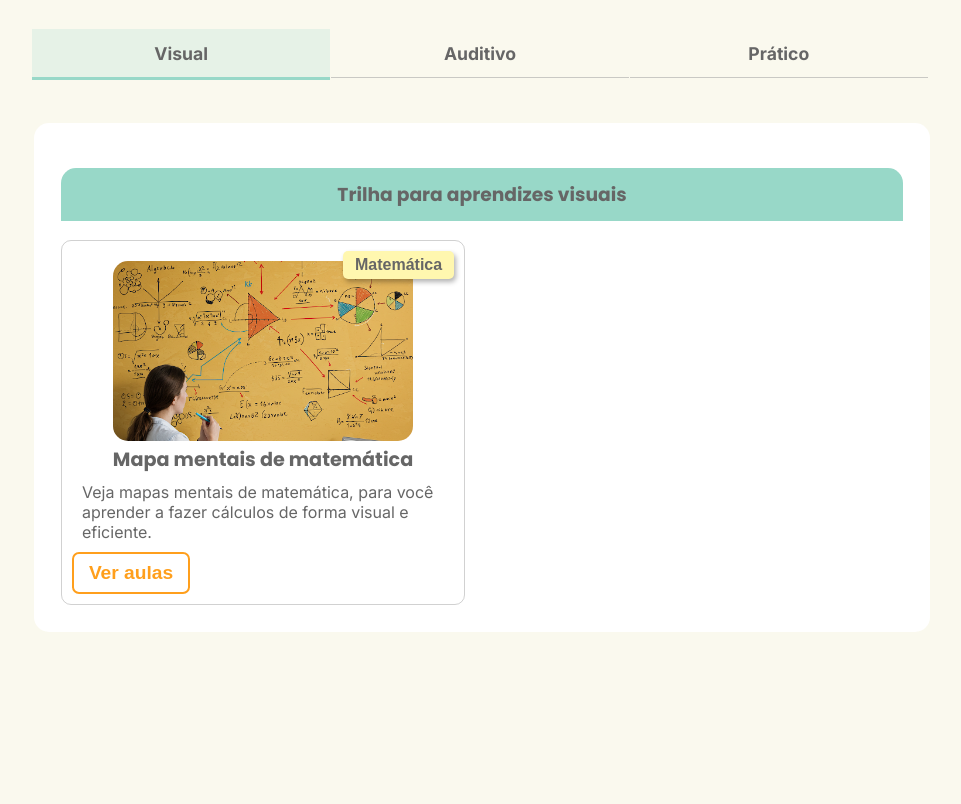
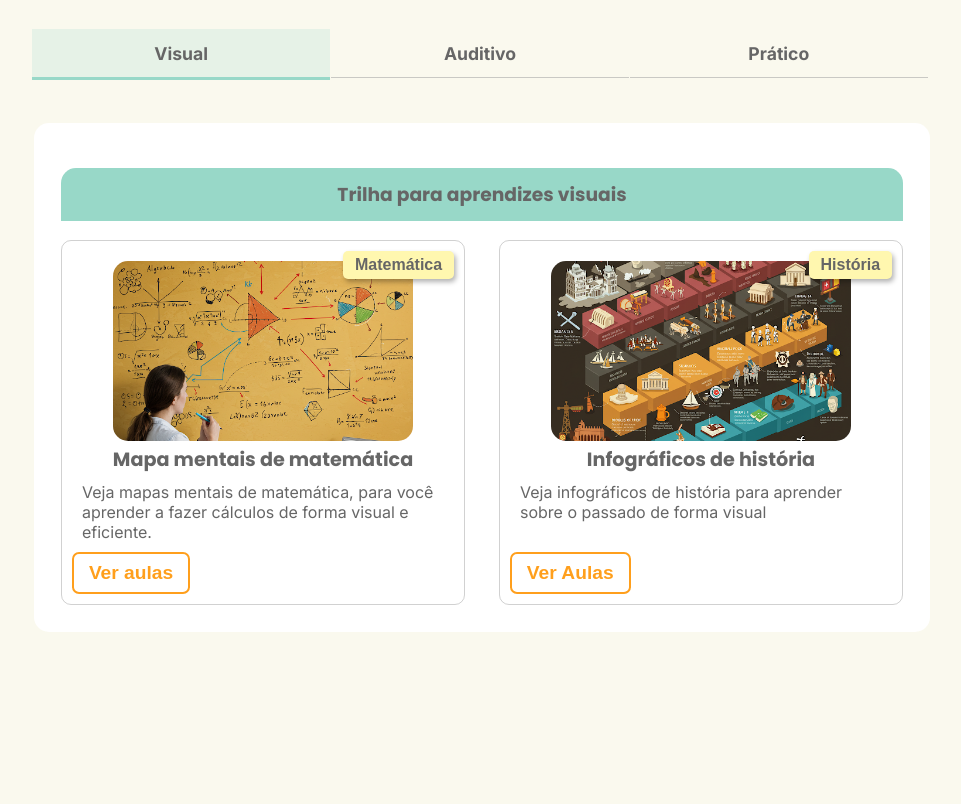
Before and after one commit to Caua-Roberto466/LearnQuest, a PHP site: page / in a window 1280 px wide. Shown: the part 1445-2249 px from the top of the page, without its empty margins (158-1119 px from the left). Run offline with PHP 8.4, Linux system fonts and the light colour scheme.

Commit message:
Sessão de tabs feita
Agora você pode ver os tipos de aprendizado em um sistema de tabs

```diff
--- a/CSS/index.css
+++ b/CSS/index.css
@@ -208,7 +208,10 @@ Tabs estilo de aprendizado
     padding: 3%;
     background-color: white;
     border-radius: 15px;
-
+    display: none;
+}
+.tab-conteudo.ativo{
+    display: block;
 }
 .tab-conteudo h3{
     background-color: var(--cor_principal);
@@ -226,7 +229,9 @@ Tabs estilo de aprendizado
     border: 1px solid #7775;
     border-radius: 10px;
     position: relative;
-    display: inline-block;
+    display: flex;
+    flex-direction: column;
+    justify-content: space-between;
     overflow: visible;
     transition: 0.4s ease-in-out;
 }
@@ -277,6 +282,7 @@ Tabs estilo de aprendizado
     font-size: 120%;
     padding: 8px 15px;
     border-radius: 7px;
+    margin-top: 4%;
     margin: 10px 10px;
     transition: 0.5s ease-in-out;
 }
--- /dev/null
+++ b/JS/tab-index.js
@@ -0,0 +1,24 @@
+const tabs = document.querySelectorAll(".tab-botao");
+const contents = document.querySelectorAll(".tab-conteudo");
+const indicator = document.querySelector(".tab-indicador"); // corrigido
+
+function updateIndicador(){  // corrigido
+    const tabAtivo = document.querySelector(".tab-botao.ativo"); // corrigido
+    indicator.style.width = tabAtivo.offsetWidth + "px";
+    indicator.style.left = tabAtivo.offsetLeft + "px";
+}
+
+updateIndicador(); // corrigido
+
+tabs.forEach(tab => {
+    tab.addEventListener("click" , () => {
+
+        tabs.forEach(t => t.classList.remove("ativo"));
+        contents.forEach(c => c.classList.remove("ativo"));
+
+        tab.classList.add("ativo");
+        document.getElementById(tab.dataset.tab).classList.add("ativo");
+
+        updateIndicador();
+    });
+});
--- a/index.html
+++ b/index.html
@@ -157,6 +157,7 @@
 
             <div class="cards">
                 <div class="card">
+                    <div>
                         <div class="img-div">
                             <img src="IMG/index/matematica-mapas.png" alt="mapas mentais de matemática">
                         </div>
@@ -165,6 +166,85 @@
                         <p class="texto-card">
                             Veja mapas mentais de matemática, para você aprender a fazer cálculos de forma visual e eficiente.
                         </p>
+                    </div>
+                    <a href="HTML/cadastro.html"><button class="card-botao">Ver aulas</button></a>
+                </div>
+                <div class="card">
+                    <div>
+                        <div class="img-div">
+                            <img src="IMG/index/historia em infografico.png" alt="Infográfico de história">
+                        </div>
+                        <div class="etiqueta-m">História</div>
+                        <h4>Infográficos de história</h4>
+                        <p class="texto-card">
+                            Veja infográficos de história para aprender sobre o passado de forma visual
+                        </p>
+                    </div>
+                    <a href="HTML/cadastro.html"><button class="card-botao">Ver Aulas</button></a>
+                </div>
+            </div>
+        </div>
+        <div class="tab-conteudo" id="auditivo">
+            <h3>Trilha para aprendizes auditivos</h3>
+
+            <div class="cards">
+                <div class="card">
+                    <div>
+                        <div class="img-div">
+                            <img src="IMG/index/debate de portugues educacional.png" alt="debates de português">
+                        </div>
+                        <div class="etiqueta-m">Português</div>
+                        <h4>Debates de português</h4>
+                        <p class="texto-card">
+                            Ouça debates de português para você entender melhor as regras do nosso idioma
+                        </p>
+                    </div>
+                    <a href="HTML/cadastro.html"><button class="card-botao">Ver aulas</button></a>
+                </div>
+                <div class="card">
+                    <div>
+                        <div class="img-div">
+                            <img src="IMG/index/podcast-ciencias.png" alt="Podcast de ciências">
+                        </div>
+                        <div class="etiqueta-m">Ciências</div>
+                        <h4>Podcast de Ciências</h4>
+                        <p class="texto-card">
+                            Escute podcaste de ciências, para entender melhos tudo que compõe o nosso universo e nosso corpo
+                        </p>
+                    </div>
+                    <a href="HTML/cadastro.html"><button class="card-botao">Ver aulas</button></a>
+                </div>
+            </div>
+        </div>
+
+        <div class="tab-conteudo" id="pratico">
+            <h3>Trilha para aprendizes práticos</h3>
+
+            <div class="cards">
+                <div class="card">
+                    <div>
+                        <div class="img-div">
+                            <img src="IMG/index/experimento de fisica.png" alt="Exprerimento de física">
+                        </div>
+                        <div class="etiqueta-m">Física</div>
+                        <h4>Experimentos de física</h4>
+                        <p class="texto-card">
+                            Faça experimentos de física para descobrir mais sobre as leis da natureza que moldam nosso universo
+                        </p>
+                    </div>
+                    <a href="HTML/cadastro.html"><button class="card-botao">Ver aulas</button></a>
+                </div>
+                <div class="card">
+                    <div>
+                        <div class="img-div">
+                            <img src="IMG/index/jogos de matematica.png" alt="jogos de matemática">
+                        </div>
+                        <div class="etiqueta-m">Matemática</div>
+                        <h4>Jogos de matemática</h4>
+                        <p class="texto-card">
+                            Jogue jogos de matemática para aprender na prática contas que ajudarão você em toda sua vida
+                        </p>
+                    </div>
                     <a href="HTML/cadastro.html"><button class="card-botao">Ver aulas</button></a>
                 </div>
             </div>
@@ -214,5 +294,7 @@
             </div>
         </div>
     </footer>
+
+    <script src="JS/tab-index.js"></script>
 </body>
 </html>
```
Lines whose indentation alone changed are shown as unchanged.
